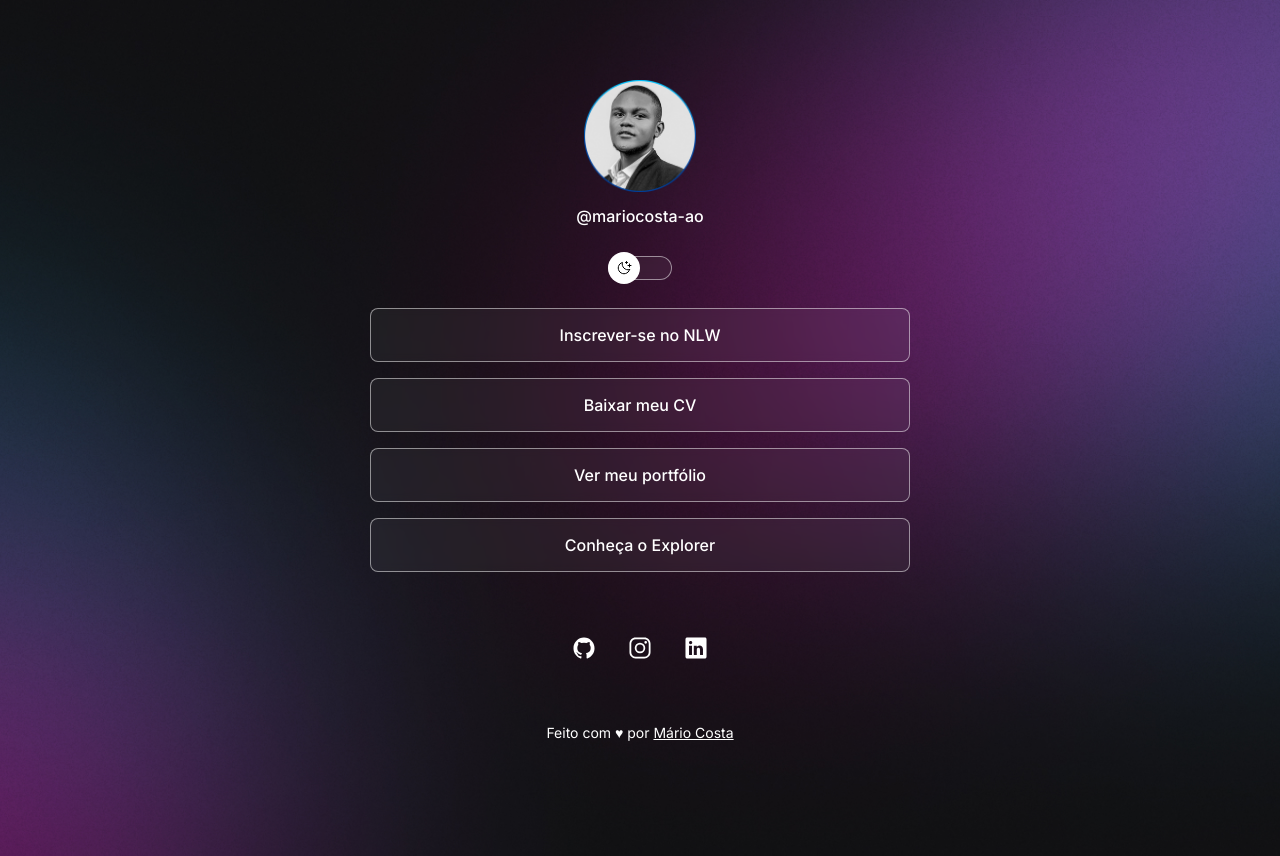
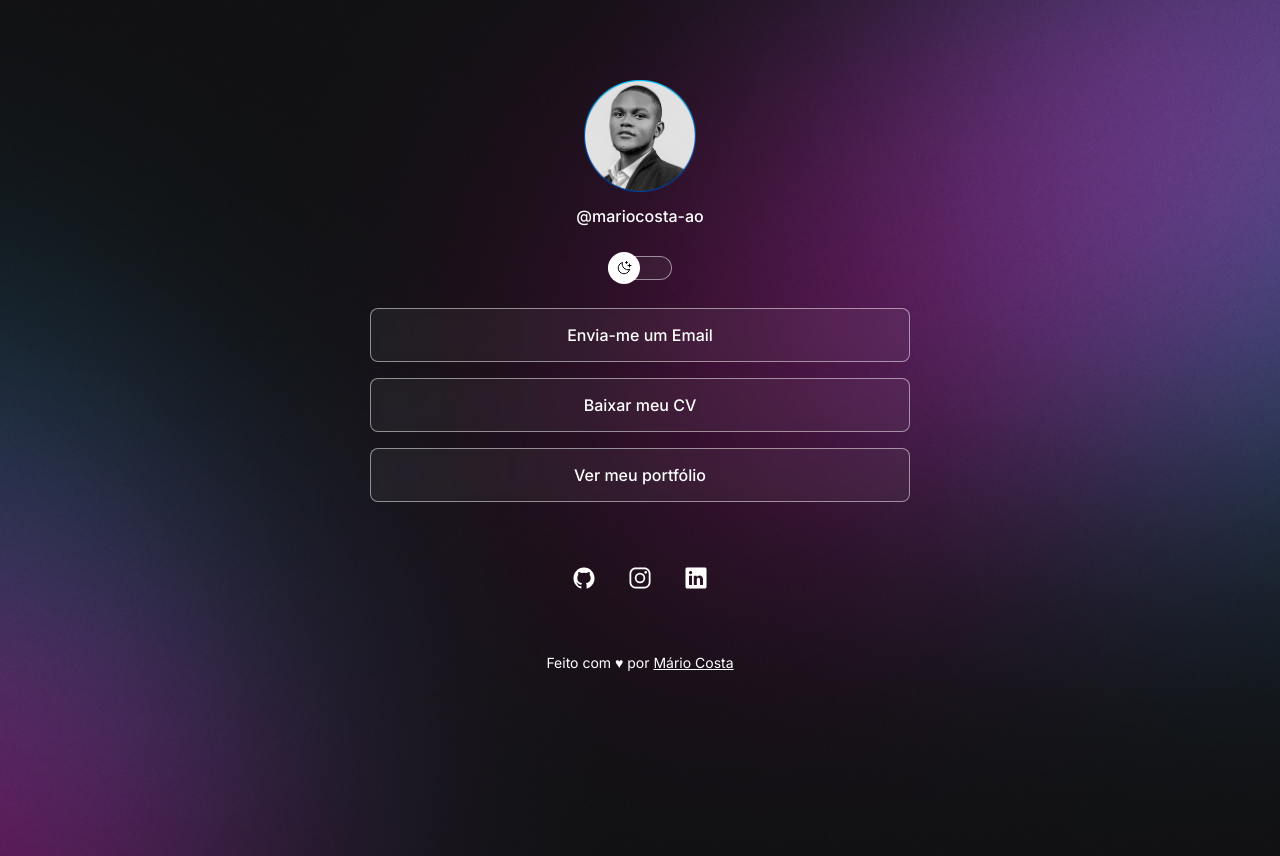
Before and after one commit to mariocosta-ao/DevLinks, a plain HTML site: page index.html in a window 1280 px wide. Drawn offline with nearby package versions, Linux system fonts and the light colour scheme.

Commit message:
Updating Links

```diff
--- a/index.html
+++ b/index.html
@@ -35,7 +35,7 @@
 
       <ul>
         <li>
-          <a href="#">Inscrever-se no NLW</a>
+          <a href="mailto:mariocosta2760@gmail.com">Envia-me um Email</a>
         </li>
 
         <li>
@@ -46,11 +46,6 @@
           <a href="https://mariocosta.vercel.app">Ver meu portfólio</a>
         </li>
 
-        <li>
-          <a href="https://rocketseat.com.br/explorer" target="_blank"
-            >Conheça o Explorer</a
-          >
-        </li>
       </ul>
       <div id="social-links">
         <a href="https://github.com/mariocosta-ao" target="_blank">
```
Also changed, not shown: 1 other file.
